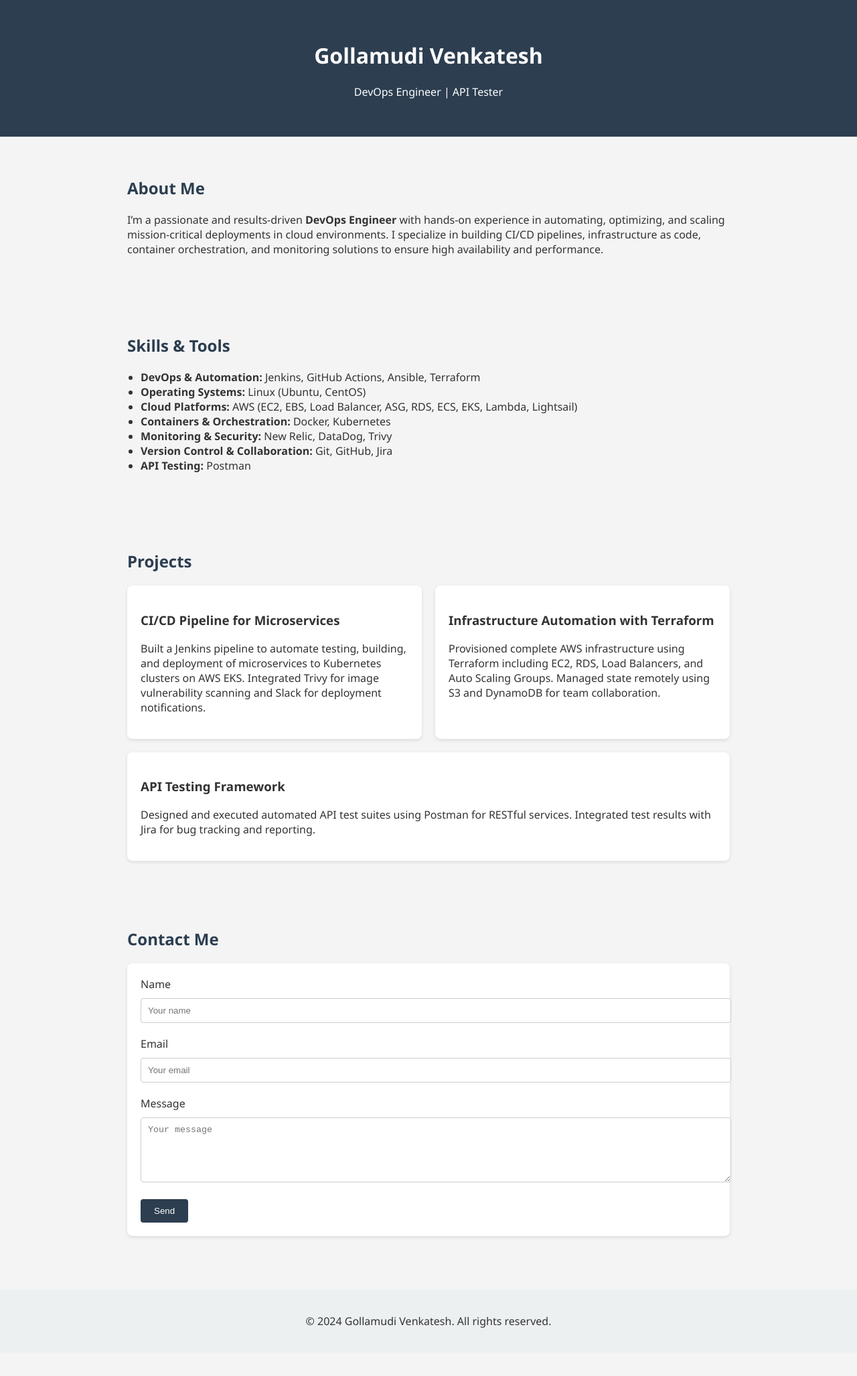
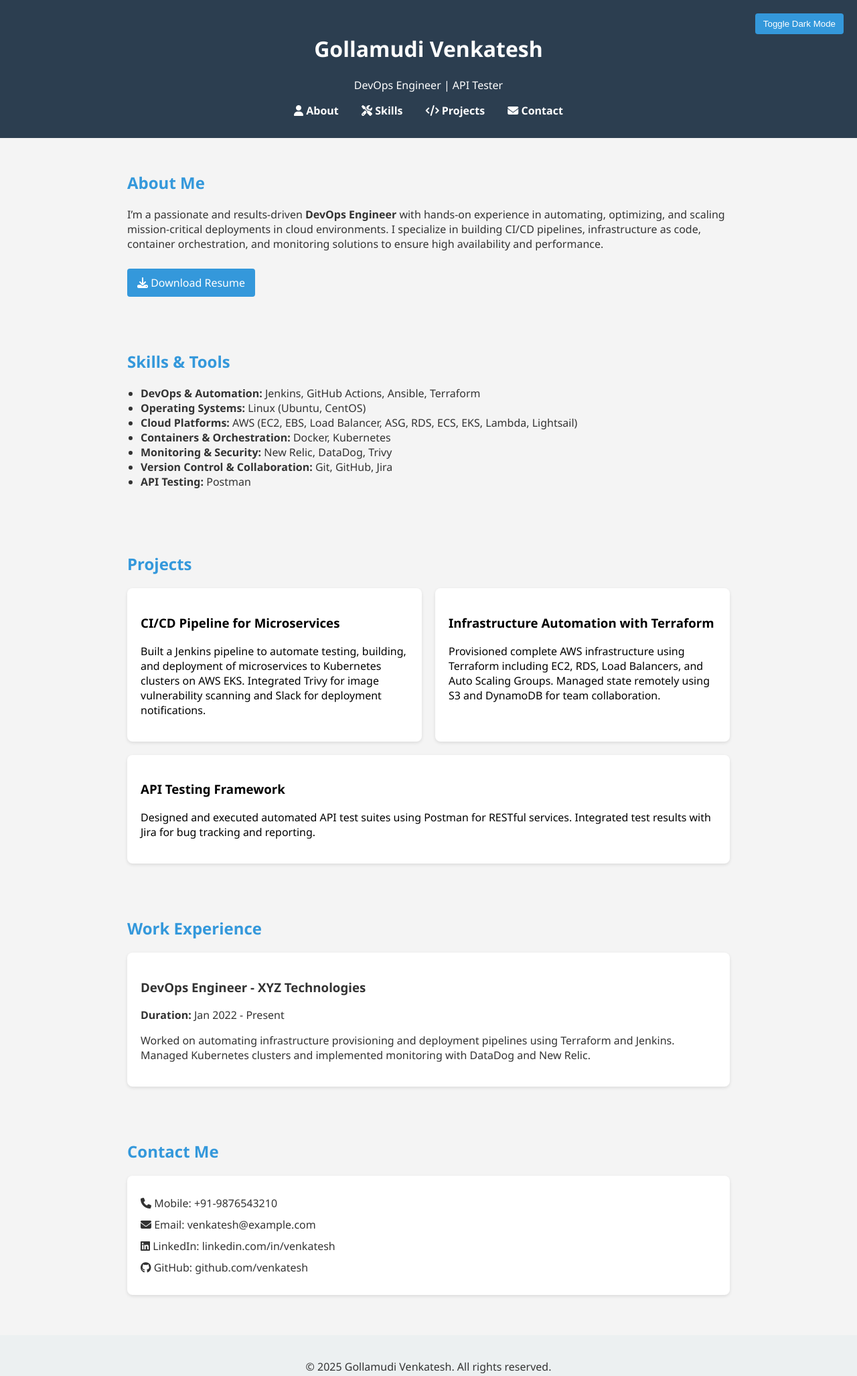
Before and after one commit to venky0199/NodeJS-Portfolio, a website: page mynodejsapp/public/index.html in a window 1280 px wide. Shown: the whole page at 67% size. Before the commit the page ends 2019 px from the top, so only its background shows below. Drawn offline with Linux system fonts and the light colour scheme.

Commit message:
Update index.html

```diff
--- a/mynodejsapp/public/index.html
+++ b/mynodejsapp/public/index.html
@@ -4,86 +4,180 @@
 <head>
     <meta charset="UTF-8">
     <title>Gollamudi Venkatesh - DevOps Engineer</title>
+    <link rel="stylesheet" href="https://cdnjs.cloudflare.com/ajax/libs/font-awesome/6.5.0/css/all.min.css">
     <style>
+        :root {
+            --bg-color: #f4f4f4;
+            --text-color: #333;
+            --header-bg: #2c3e50;
+            --accent-color: #3498db;
+        }
+
+        body.dark-mode {
+            --bg-color: #1e1e1e;
+            --text-color: #f4f4f4;
+            --header-bg: #111;
+            --accent-color: #3498db;
+        }
+
         body {
             font-family: 'Segoe UI', Tahoma, Geneva, Verdana, sans-serif;
             margin: 0;
             padding: 0;
-            background-color: #f4f4f4;
-            color: #333;
+            background-color: var(--bg-color);
+            color: var(--text-color);
+            transition: background-color 0.3s, color 0.3s;
         }
+
         header {
-            background-color: #2c3e50;
+            background-color: var(--header-bg);
             color: white;
-            padding: 40px 0;
+            padding: 30px 0;
             text-align: center;
+            position: sticky;
+            top: 0;
+            z-index: 1000;
         }
+
+        nav {
+            margin-top: 10px;
+        }
+
+        nav a {
+            color: white;
+            margin: 0 15px;
+            text-decoration: none;
+            font-weight: bold;
+        }
+
+        nav a:hover {
+            text-decoration: underline;
+        }
+
+        .toggle-container {
+            position: absolute;
+            top: 20px;
+            right: 20px;
+        }
+
+        .toggle-container button {
+            background-color: var(--accent-color);
+            color: white;
+            border: none;
+            padding: 8px 12px;
+            border-radius: 4px;
+            cursor: pointer;
+        }
+
         section {
-            padding: 40px 20px;
+            padding: 30px 20px;
             max-width: 900px;
             margin: auto;
         }
+
         h2 {
-            color: #2c3e50;
+            color: var(--accent-color);
         }
+
         .projects {
             display: flex;
             flex-wrap: wrap;
             gap: 20px;
         }
+
         .project {
             background-color: white;
+            color: black;
             padding: 20px;
             border-radius: 8px;
             flex: 1 1 250px;
             box-shadow: 0 2px 5px rgba(0,0,0,0.1);
         }
-        form {
+
+        body.dark-mode .project {
+            background-color: #2c2c2c;
+            color: white;
+        }
+
+        .resume-button {
+            display: inline-block;
+            margin-top: 10px;
+            background-color: var(--accent-color);
+            color: white;
+            padding: 10px 15px;
+            border-radius: 4px;
+            text-decoration: none;
+        }
+
+        footer {
+            text-align: center;
+            padding: 20px;
+            background-color: #ecf0f1;
+            margin-top: 30px;
+        }
+
+        ul {
+            padding-left: 20px;
+        }
+
+        .contact-info {
             background-color: white;
             padding: 20px;
             border-radius: 8px;
             box-shadow: 0 2px 5px rgba(0,0,0,0.1);
         }
-        input, textarea {
-            width: 100%;
-            padding: 10px;
-            margin-top: 10px;
-            margin-bottom: 20px;
-            border: 1px solid #ccc;
-            border-radius: 4px;
+
+        body.dark-mode .contact-info {
+            background-color: #2c2c2c;
+            color: white;
         }
-        button {
-            background-color: #2c3e50;
+
+        .contact-info p {
+            margin: 10px 0;
+        }
+
+        .experience {
+            background-color: white;
+            padding: 20px;
+            border-radius: 8px;
+            box-shadow: 0 2px 5px rgba(0,0,0,0.1);
+        }
+
+        body.dark-mode .experience {
+            background-color: #2c2c2c;
             color: white;
-            padding: 10px 20px;
-            border: none;
-            border-radius: 4px;
-            cursor: pointer;
         }
-        footer {
-            text-align: center;
-            padding: 20px;
-            background-color: #ecf0f1;
-            margin-top: 40px;
-        }
-        ul {
-            padding-left: 20px;
-        }
-    </style>
+
+        html {
+           scroll-behavior: smooth;
+           scroll-padding-top: 200px; /* Add this line */
+}
+
+            </style>
 </head>
 <body>
 
 <header>
     <h1>Gollamudi Venkatesh</h1>
     <p>DevOps Engineer | API Tester</p>
+    <div class="toggle-container">
+        <button onclick="toggleDarkMode()">Toggle Dark Mode</button>
+    </div>
+    <nav>
+        <a href="#about"><i class="fas fa-user"></i> About</a>
+        <a href="#skills"><i class="fas fa-tools"></i> Skills</a>
+        <a href="#projects"><i class="fas fa-code"></i> Projects</a>
+        <a href="#contact"><i class="fas fa-envelope"></i> Contact</a>
+    </nav>
 </header>
 
-<section>
+<section id="about">
     <h2>About Me</h2>
     <p>I’m a passionate and results-driven <strong>DevOps Engineer</strong> with hands-on experience in automating, optimizing, and scaling mission-critical deployments in cloud environments. I specialize in building CI/CD pipelines, infrastructure as code, container orchestration, and monitoring solutions to ensure high availability and performance.</p>
+    <a class="resume-button" href="resume.pdf" download><i class="fas fa-download"></i> Download Resume</a>
 </section>
 
-<section>
+<section id="skills">
     <h2>Skills & Tools</h2>
     <ul>
         <li><strong>DevOps & Automation:</strong> Jenkins, GitHub Actions, Ansible, Terraform</li>
@@ -96,7 +190,7 @@
     </ul>
 </section>
 
-<section>
+<section id="projects">
     <h2>Projects</h2>
     <div class="projects">
         <div class="project">
@@ -114,25 +208,34 @@
     </div>
 </section>
 
-<section>
+<section id="experience">
+    <h2>Work Experience</h2>
+    <div class="experience">
+        <h3>DevOps Engineer - XYZ Technologies</h3>
+        <p><strong>Duration:</strong> Jan 2022 - Present</p>
+        <p>Worked on automating infrastructure provisioning and deployment pipelines using Terraform and Jenkins. Managed Kubernetes clusters and implemented monitoring with DataDog and New Relic.</p>
+    </div>
+</section>
+
+<section id="contact">
     <h2>Contact Me</h2>
-    <form>
-        <label for="name">Name</label>
-        <input type="text" id="name" name="name" placeholder="Your name">
-
-        <label for="email">Email</label>
-        <input type="email" id="email" name="email" placeholder="Your email">
-
-        <label for="message">Message</label>
-        <textarea id="message" name="message" rows="5" placeholder="Your message"></textarea>
-
-        <button type="submit">Send</button>
-    </form>
+    <div class="contact-info">
+        <p><i class="fas fa-phone"></i> Mobile: +91-9876543210</p>
+        <p><i class="fas fa-envelope"></i> Email: venkatesh@example.com</p>
+        <p><i class="fab fa-linkedin"></i> LinkedIn: linkedin.com/in/venkatesh</p>
+        <p><i class="fab fa-github"></i> GitHub: github.com/venkatesh</p>
+    </div>
 </section>
 
 <footer>
-    <p>&copy; 2024 Gollamudi Venkatesh. All rights reserved.</p>
+    <p>&copy; 2025 Gollamudi Venkatesh. All rights reserved.</p>
 </footer>
+
+<script>
+    function toggleDarkMode() {
+        document.body.classList.toggle('dark-mode');
+    }
+</script>
 
 </body>
 </html>
```
